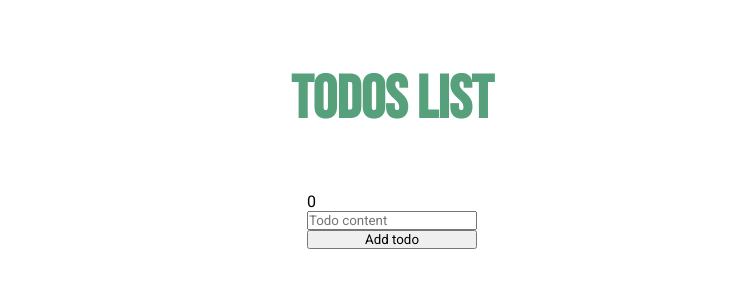
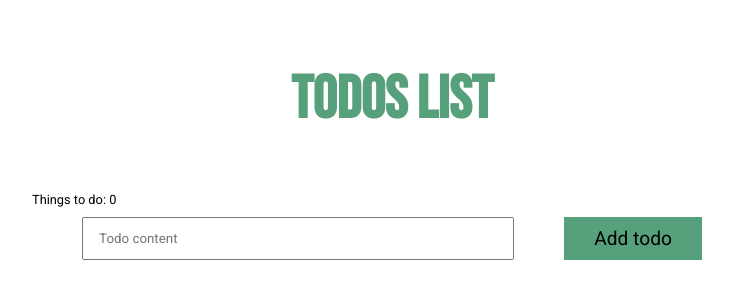
Before and after one commit to kozdro/todo-app_vue, a Vue app: page /todos in a window 1280 px wide. Shown: the top 300 px of the page, without its empty margins (248-981 px from the left). Built offline with nearby package versions, Linux system fonts and the light colour scheme.

Commit message:
layout: task 2

```diff
--- a/src/components/Todo.vue
+++ b/src/components/Todo.vue
@@ -34,5 +34,24 @@ export default {
     padding: 1em;
     display: flex;
     justify-content: space-between;
+    align-items: center;
+
+    & button {
+      padding: 10px 15px;
+      border: none;
+      background-color: #6d250f;
+      color: rgb(211, 209, 209);
+      cursor: pointer;
+      transition: 0.3s;
+
+      &:hover {
+        background-color: #a83512;
+      }
+    }
+
+    & a {
+      text-decoration: none;
+      color: black;
+    }
   }
 </style>
--- a/src/components/layout/TheHeader.vue
+++ b/src/components/layout/TheHeader.vue
@@ -20,6 +20,7 @@ h1 {
   font-size: 60px;
   color: #56a07c;
   padding: 40px 0;
+  text-align: center;
 }
 
 // .logo {
--- a/src/pages/Todos.vue
+++ b/src/pages/Todos.vue
@@ -1,24 +1,18 @@
 <template>
   <section class="todos">
-    <the-header text="todos list"></the-header>
+    <the-header text="todos list" />
     <div class="todos__managament">
-      <div>{{ currentTodos.length }}</div>
-      <input
-        v-model="newTodoMessage"
-        placeholder="Todo content"
-        @blur="v$.newTodoMessage.$touch()"
-      >
-      <button @click="createTodo">
-        Add todo
-      </button>
-      <div
-        v-if="v$.newTodoMessage.$error"
-        class="todos__managament-errors"
-      >
-        <div
-          v-for="error in v$.newTodoMessage.$errors"
-          :key="error.$message"
+      <div class="todos-length">Things to do: {{ currentTodos.length }}</div>
+      <div class="todos__managament-add">
+        <input
+          v-model="newTodoMessage"
+          placeholder="Todo content"
+          @blur="v$.newTodoMessage.$touch()"
         >
+        <button @click="createTodo">Add todo</button>
+      </div>
+      <div v-if="v$.newTodoMessage.$error" class="todos__managament-errors">
+        <div v-for="error in v$.newTodoMessage.$errors" :key="error.$message">
           {{ error.$message }}
         </div>
       </div>
@@ -59,8 +53,9 @@ export default {
       newTodoMessage: {
         required,
         minLength: {
-          $validator: value => value.length > 3,
-          $message: ({ $params }) => `This field should be at least ${$params.min} long.`,
+          $validator: (value) => value.length > 3,
+          $message: ({ $params }) =>
+            `This field should be at least ${$params.min} long.`,
           $params: { min: 3 }
         }
       }
@@ -101,12 +96,45 @@ export default {
   padding: 1.5em;
   display: flex;
   flex-direction: column;
+  width: 800px;
 }
 
 .todos__managament {
   padding: 1em;
   display: flex;
   flex-direction: column;
+  justify-content: center;
+  align-items: center;
+
+  &-add {
+    width: 100%;
+    display: flex;
+    justify-content: space-evenly;
+
+    & input {
+      width: 60%;
+      padding: 10px 15px;
+    }
+
+    & button {
+      padding: 10px 30px;
+      border: none;
+      background-color: #56a07c;
+      cursor: pointer;
+      font-size: 1.2em;
+      transition: 0.3s;
+
+      &:hover {
+        background-color: #42b983;
+      }
+    }
+  }
+}
+
+.todos-length {
+  font-size: 0.8em;
+  margin-bottom: 10px;
+  align-self: flex-start;
 }
 
 .todos__browser-entry {
```
